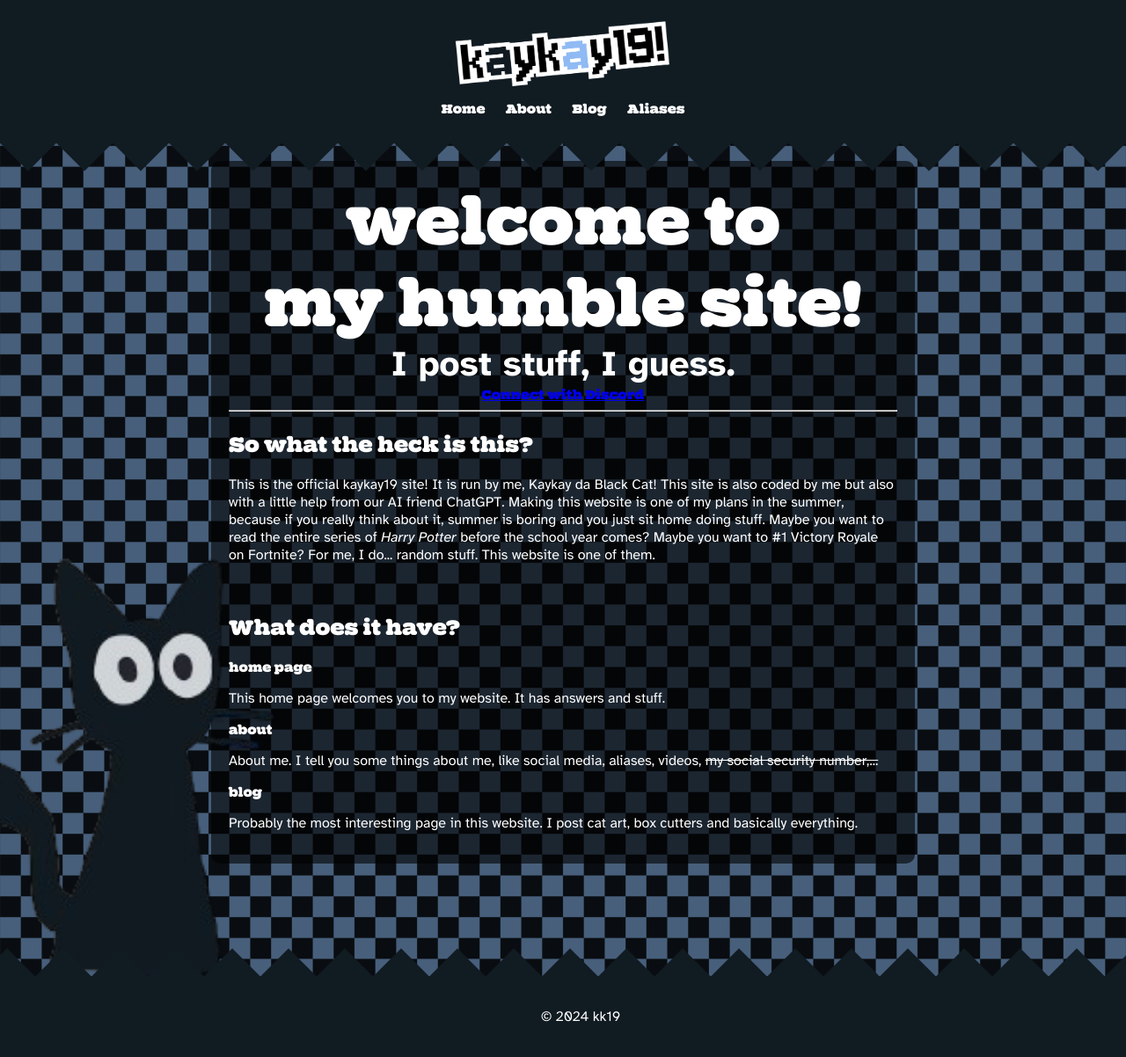
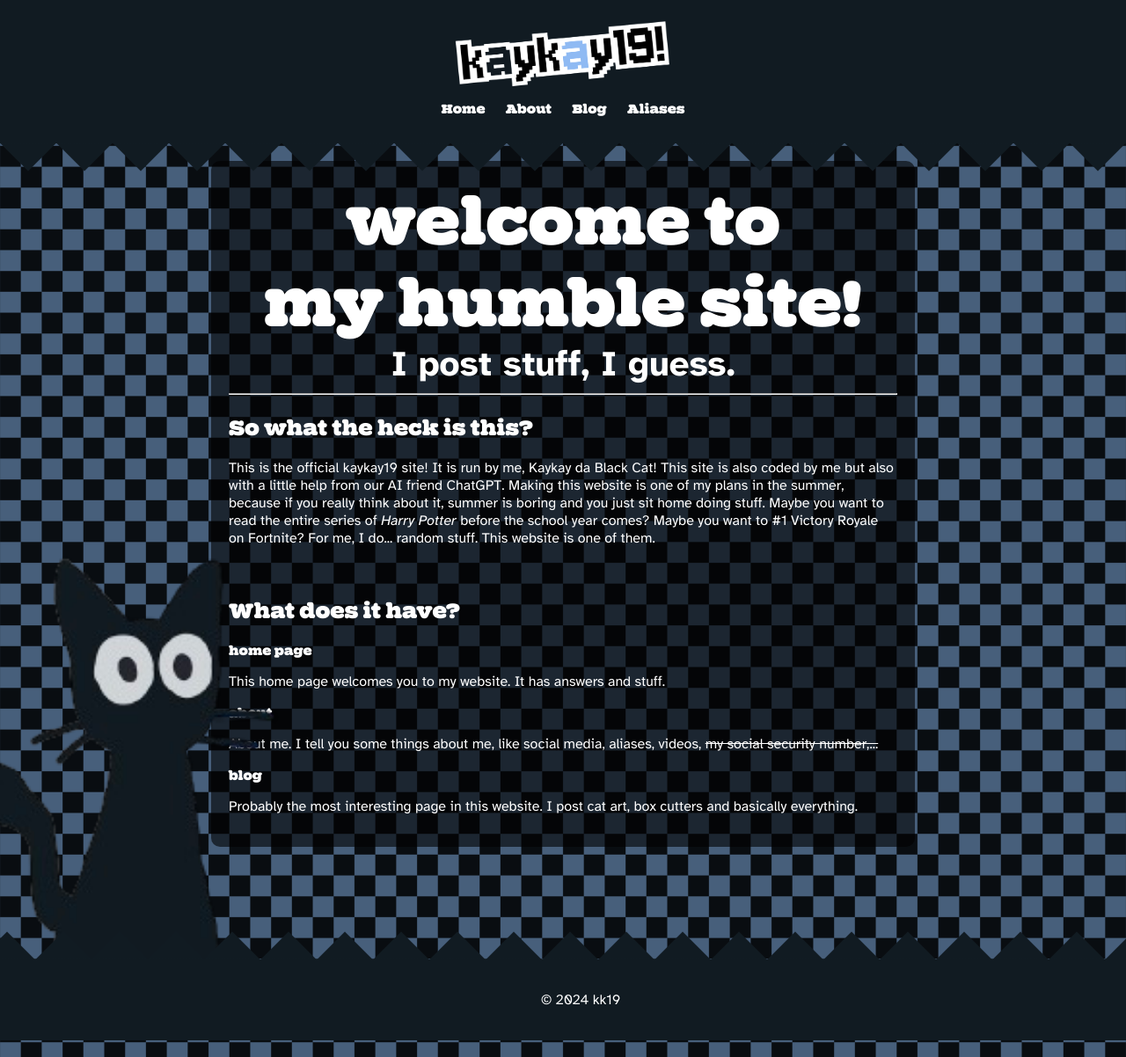
Before and after one commit to kkay19/kkay19.github.io, a Jekyll site: the page built from index.html, in a window 1280 px wide. Shown: the whole page at 88% size. Built offline with Jekyll 4.4.1, drawn with Linux system fonts in a browser that asks for light colours; some of the changed lines change nothing that is shown.

Commit message:
Update home.html

```diff
--- a/_layouts/home.html
+++ b/_layouts/home.html
@@ -35,56 +35,6 @@ I post stuff, I guess.
 </div>
 
 
- <a href="#" id="discord-connect">Connect with Discord</a>
-
-  <script>
-    const clientId = '1260120700581052426';
-    const redirectUri = 'https://kkay19.github.io/callback';
-
-    document.getElementById('discord-connect').addEventListener('click', function(event) {
-      event.preventDefault();
-      window.location.href = `https://discord.com/api/oauth2/authorize?client_id=${clientId}&redirect_uri=${redirectUri}&response_type=code&scope=identify%20connections`;
-    });
-
-    // Handle OAuth2 callback
-    window.onload = function() {
-      const urlParams = new URLSearchParams(window.location.search);
-      const code = urlParams.get('code');
-
-      if (code) {
-        fetch('https://discord.com/api/oauth2/token', {
-          method: 'POST',
-          headers: {
-            'Content-Type': 'application/x-www-form-urlencoded',
-          },
-          body: new URLSearchParams({
-            client_id: clientId,
-            client_secret: 'IjqPhrjueWM8DOfzv_1uGReUhlrKDQ85',
-            grant_type: 'authorization_code',
-            code: code,
-            redirect_uri: redirectUri,
-          }),
-        })
-        .then(response => response.json())
-        .then(data => {
-          const accessToken = data.access_token;
-          return fetch('https://discord.com/api/users/@me/connections', {
-            headers: {
-              'Authorization': `Bearer ${accessToken}`,
-            },
-          });
-        })
-        .then(response => response.json())
-        .then(connections => {
-          console.log('Discord Connections:', connections);
-          // Process connections data as needed
-        })
-        .catch(error => console.error('Error:', error));
-      }
-    };
-  </script>
-
-
 </div>
 <hr>
 <div class="home-text">
```
